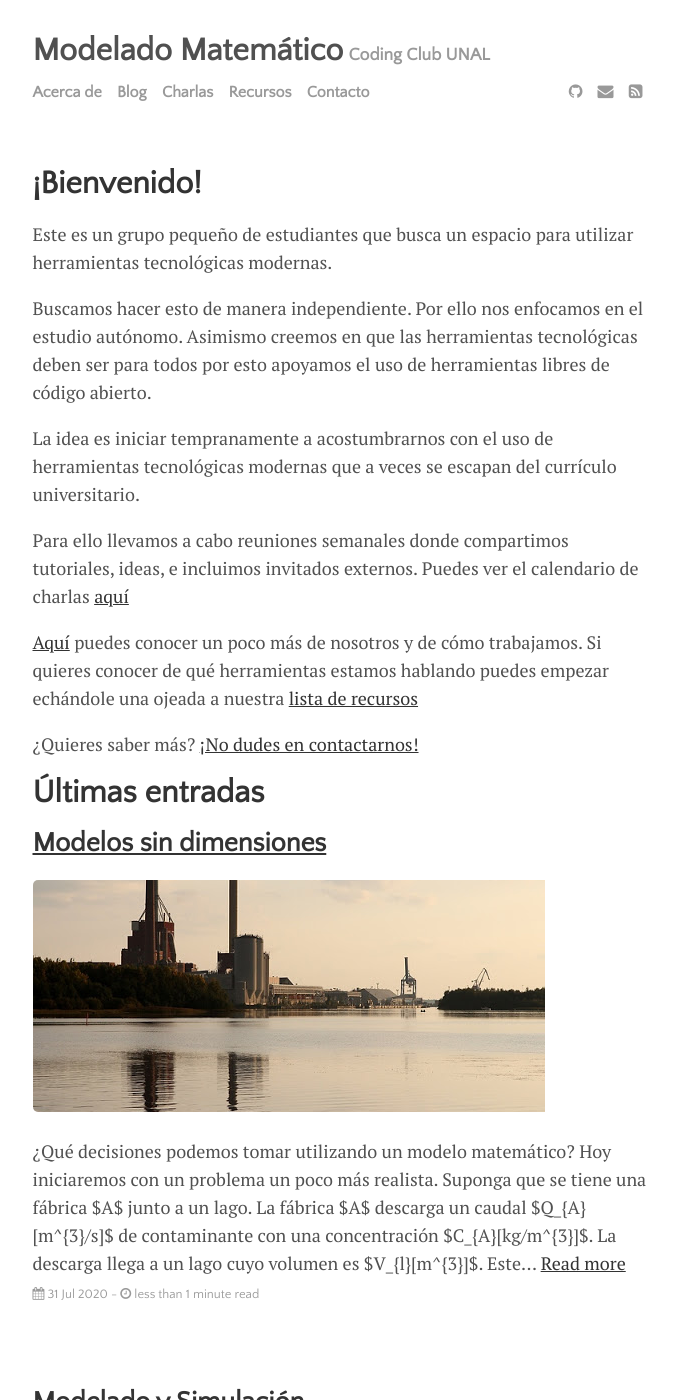
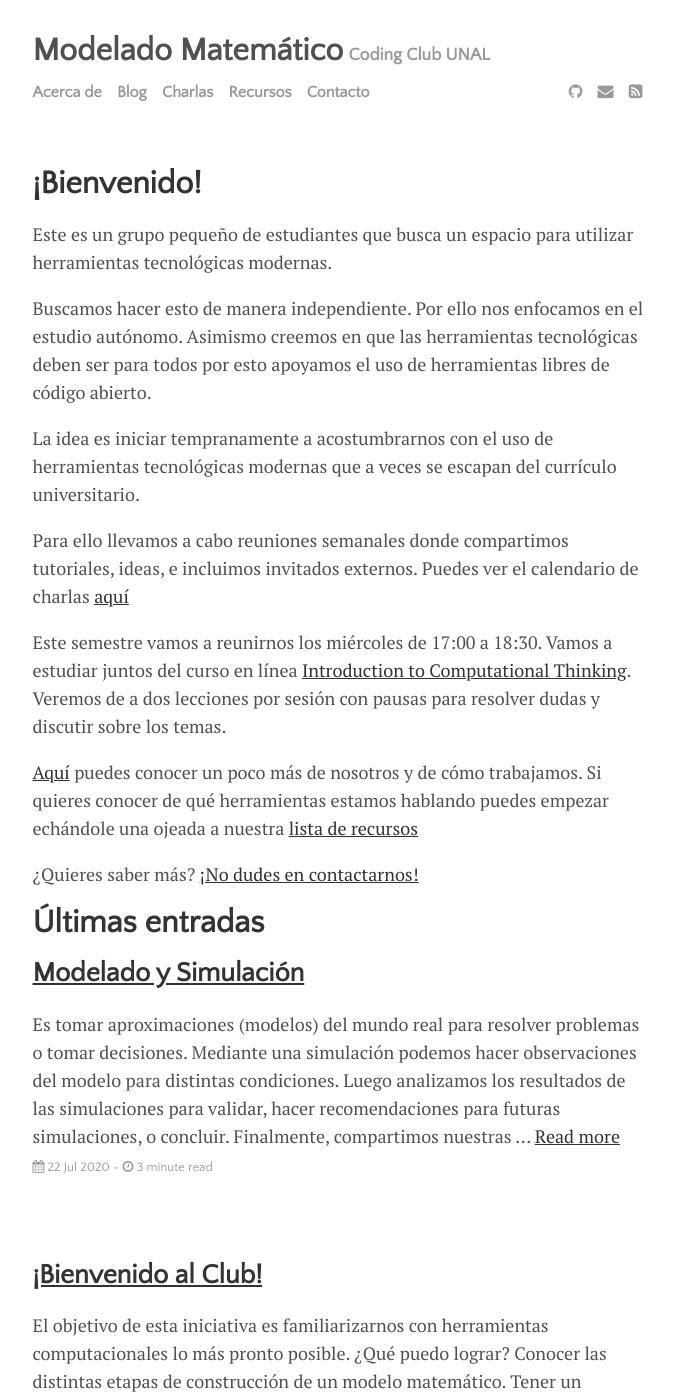
Before and after one commit to MathModCol/MathModCol.github.io, a Jekyll site: the page built from index.html, in a window 1280 px wide and 1400 px high. Shown: the whole window, without its empty margins (300-977 px from the left). Built offline with Jekyll 4.4.1, drawn with Linux system fonts in a browser that asks for light colours; the list of posts is cut into pages by our own code.

Commit message:
Deleted incomplete post. Added this semester

```diff
--- a/_layouts/home.html
+++ b/_layouts/home.html
@@ -11,6 +11,8 @@
 
 <p> Para ello llevamos a cabo reuniones semanales donde compartimos tutoriales, ideas, e incluimos invitados externos.
     Puedes ver el calendario de charlas <a href="/menu/talks.html">aquí</a></p>
+
+<p> Este semestre vamos a reunirnos los miércoles de 17:00 a 18:30. Vamos a estudiar juntos del curso en línea <a href="https://computationalthinking.mit.edu/Fall20/"> Introduction to Computational Thinking</a>. Veremos de a dos lecciones por sesión con pausas para resolver dudas y discutir sobre los temas.</p>
 
 <p> <a href="/menu/about.html">Aquí</a> puedes conocer un poco más de nosotros y de cómo trabajamos. Si quieres conocer de qué herramientas estamos hablando puedes empezar echándole una ojeada a nuestra <a href="/menu/resources.html"> lista de recursos</a></p>
 
--- a/_posts/2020-07-31-modelos-adimensionales.md
+++ /dev/null
@@ -1,32 +0,0 @@
----
-layout: post
-title: "Modelos sin dimensiones"
-author: "Alexander LR"
-categories: journal
-tags: [teoría, ecuaciones diferenciales]
-image: /20-07-31/factory.jpg
----
-¿Qué decisiones podemos tomar utilizando un modelo matemático?
-
-Hoy iniciaremos con un problema un poco más realista.
-
-Suponga que se tiene una fábrica $A$ junto a un lago.
-La fábrica $A$ descarga un caudal $Q_{A} [m^{3}/s]$ de contaminante con una concentración $C_{A}[kg/m^{3}]$.
-La descarga llega a un lago cuyo volumen es $V_{l}[m^{3}]$.
-Este lago alimenta un río que fluye con un caudal de $Q_{r}[m^{3}/s]$.
-
-Suponga que hay planes de construir una segunda fábrica $B$ junto al mismo lago.
-Para decidir si este proyecto sigue adelante, es necesario tener una evaluación del impacto ambiental que tendría la construcción de la segunda fábrica.
-
-La pregunta es entonces:
-
-¿Cómo podemos construir un modelo que nos permita entender el impacto ambiental de construir una segunda fábrica?
-
-Vamos a iniciar suponiendo que la fábrica $B$ ya se construyó.
-La fábrica $B$ descargaría contaminante al mismo lago con un caudal $Q_{B}[ m^{3}/s]$ y una concentración $C_{B}[Kg/m^{3}]$.
-
-Aún estamos lejos de construir
-
-
-
-Este problema es una adaptación de un [problema](https://ocw.tudelft.nl/course-readings/0-7-problem/) del [curso en línea en modelado matemático de la TU Delft](https://ocw.tudelft.nl/courses/mathematical-modeling-basics/).
```
Also changed, not shown: 6 other files.
